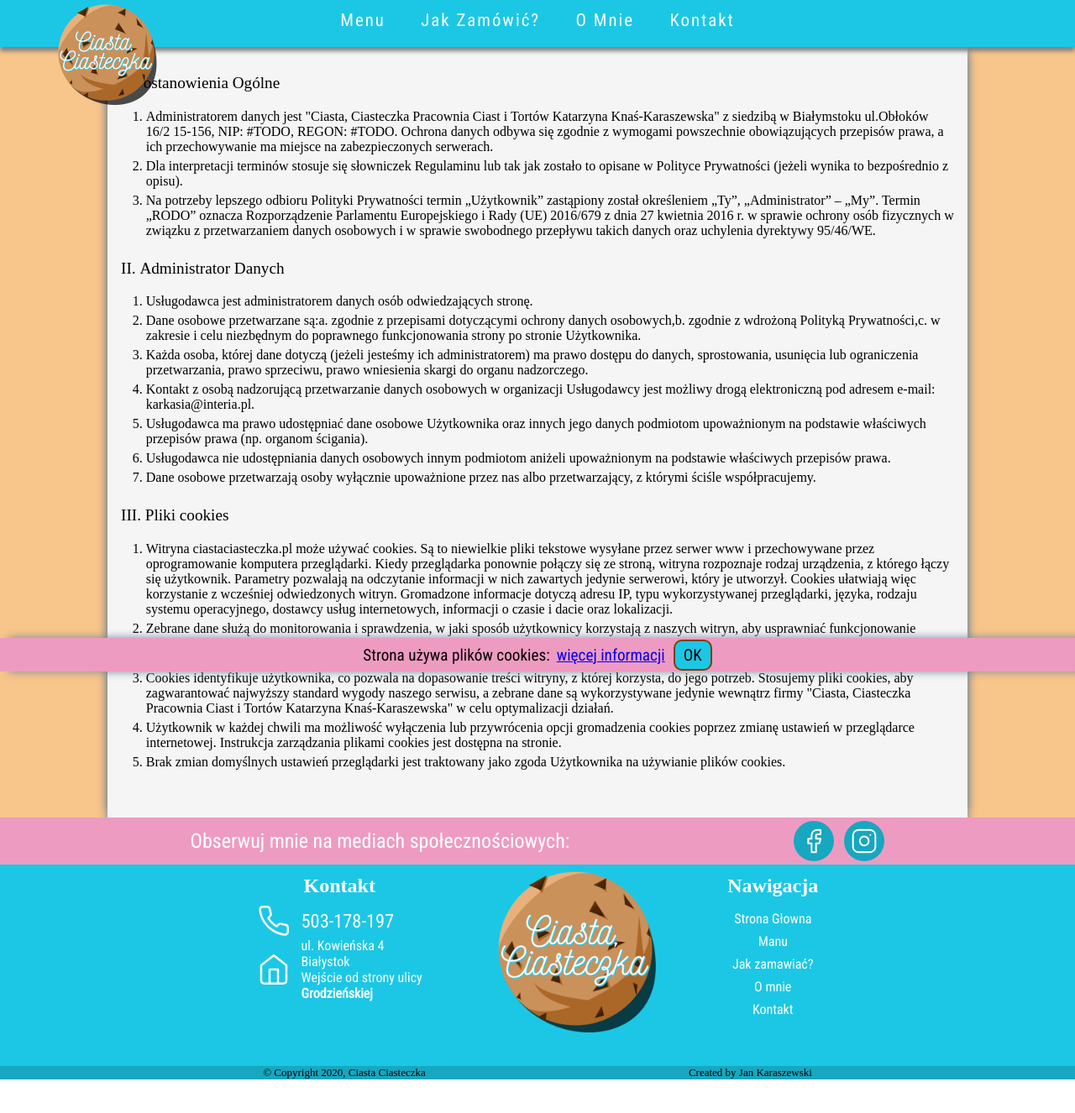
After one commit to JanekKar/ciasta-ciasteczka, a Django app: page /ciasteczka/ in a window 1280 px wide. The commit adds this page. Shown: the whole page at 84% size. Run offline with Django 3.2, Linux system fonts and the light colour scheme; data that the repository does not hold is empty.

Commit message:
Cookies information page and bar CSS touch-ups Polish URLs

```diff
--- a/src/ciasta_ciasteczka/static/ciasta_ciasteczka/styles/base.css
+++ b/src/ciasta_ciasteczka/static/ciasta_ciasteczka/styles/base.css
@@ -70,7 +70,7 @@ img {
 }
 
 /* Container for logo image */
-.logo-container {
+nav .logo-container {
     position: absolute;
     left: 5%;
     top: 0;
@@ -78,7 +78,7 @@ img {
     width: 125px;
 }
 
-.logo-container>.logo {
+nav .logo-container>.logo {
     width: fit-content;
 }
 
@@ -234,11 +234,24 @@ footer {
     bottom: 0;
 }
 
+footer.shifted {
+    margin-bottom: 5vh;
+}
+
 footer>.social-media-wrapper {
     width: 100%;
     padding: 0.5vh;
 
     background-color: var(--main-bg-accent);
+}
+
+
+footer .logo-container {
+    width: 200px;
+}
+
+footer .logo-container>.logo {
+    width: fit-content;
 }
 
 .social-media {
@@ -398,7 +411,7 @@ footer #contact {
         width: 90%;
     }
 
-    .logo-container {
+    nav .logo-container {
         left: 3%;
     }
 }
@@ -431,7 +444,11 @@ footer #contact {
         top: 100%;
     }
 
-    .logo-container {
+    footer.shifted {
+        margin-bottom: 7vh;
+    }
+
+    nav .logo-container {
         position: absolute;
         top: 0;
         z-index: 2;
@@ -552,6 +569,11 @@ footer #contact {
         padding: 0 1vw 0 1vw;
     }
 
+    footer .logo-container {
+        height: 30vh;
+        margin: auto;
+    }
+
     .columns-container>.column {
         align-items: center;
     }
--- /dev/null
+++ b/src/ciasta_ciasteczka/static/ciasta_ciasteczka/styles/cookie_bar.css
@@ -0,0 +1,58 @@
+.cookie-bar {
+    display: flex;
+    flex-direction: row;
+    justify-content: center;
+    align-items: center;
+
+    height: 5vh;
+    width: 100%;
+    max-height: 10vh;
+
+    position: fixed;
+    bottom: 0;
+    z-index: 5;
+
+    background-color: var(--main-bg-accent);
+    font-family: var(--roboto-font);
+    box-shadow: 10px 0 10px lightslategray;
+}
+
+.cookie-bar p,
+.cookie-bar span {
+    display: flex;
+    flex-direction: row;
+    justify-content: center;
+    font-size: 1.2rem;
+}
+
+.cookie-bar span {
+    border: 2px solid var(--chocolate);
+    background-color: var(--main-bg-primary);
+    padding: 5px 10px;
+    border-radius: 10px;
+    margin-left: 10px;
+    cursor: pointer;
+}
+
+.cookie-bar a {
+    padding-left: .5rem;
+    text-decoration: underline;
+}
+
+.cookie-bar.closed {
+    height: 0;
+    opacity: 0;
+    display: none;
+    max-height: 0;
+    transition: max-height .25 ease-in-out;
+}
+
+@media screen and (max-width: 768px) {
+    .cookie-bar p {
+        font-size: 1rem;
+    }
+
+    .cookie-bar {
+        height: 7vh;
+    }
+}
--- /dev/null
+++ b/src/ciasta_ciasteczka/static/ciasta_ciasteczka/styles/cookies.css
@@ -0,0 +1,33 @@
+ul {
+    list-style: upper-roman;
+    list-style-position: inside;
+    font-size: 1.2rem;
+}
+
+ul>li {
+    padding-bottom: 2%;
+}
+
+ol {
+    padding: 2% 0 0 3%;
+    font-size: 1rem;
+    list-style-position: outside;
+}
+
+ol>li {
+    padding-bottom: 5px;
+}
+
+.main-content-wrapper {
+    max-width: 1024px;
+    margin: auto;
+    padding: 4vh 2vh;
+    background-color: whitesmoke;
+    box-shadow: 0px 10px 10px lightslategray, 0px -10px 10px lightslategray;
+
+}
+
+
+main {
+    background-color: var(--section-darker-background);
+}
--- a/src/ciasta_ciasteczka/templates/ciasta_ciasteczka/base.html
+++ b/src/ciasta_ciasteczka/templates/ciasta_ciasteczka/base.html
@@ -5,9 +5,10 @@
 <head>
     <meta charset="UTF-8" />
     <meta name="viewport" content="width=device-width, initial-scale=1.0" />
-    <title>{% block title %}{% endblock title %}</title>
+    <title>{% block title %}{% endblock title %} | Ciasta, Ciasteczka</title>
     <link rel="icon" href=" {% static 'ciasta_ciasteczka/assets/logo/CiastaCiasteczka_500px.png' %} " />
     <link rel="stylesheet" href=" {% static 'ciasta_ciasteczka/styles/base.css' %} " />
+    <link rel="stylesheet" href=" {% static 'ciasta_ciasteczka/styles/cookie_bar.css' %} " />
     <link rel="stylesheet" href="https://fonts.googleapis.com/css2?family=Roboto+Condensed&display=swap"/>
     {% block styles %}
     {% endblock styles %}
@@ -15,6 +16,7 @@
 </head>
 
 <body>
+    {%include 'ciasta_ciasteczka/cookie_bar.html'%}
     <div class="spinner-wrapper">
         <div class="lds-ring">
             <div></div>
@@ -74,7 +76,7 @@
         {% block main-content %}
         {% endblock main-content %}
     </main>
-    <footer>
+    <footer class='shifted'>
         <div class="social-media-wrapper">
             <div class="social-media">
                 <p>Obserwuj mnie na mediach społecznościowych:</p>
@@ -95,13 +97,13 @@
             </div>
         </div>
         <div class="columns-container">
-            <div class="column-wrapper">
+            {% comment %} <div class="column-wrapper">
                 <div class="column" id="information">
                     <h2>Informacje</h2>
                     <p>Ciasta ciasteczka, to mała firma wykonująca wypieki na zamówienie.</p>
                 </div>
-            </div>
-            <div class="vertical-line"></div>
+            </div> {% endcomment %}
+            {% comment %} <div class="vertical-line"></div> {% endcomment %}
             <div class="column-wrapper id=" contact"">
                 <div class="column">
 
@@ -123,8 +125,11 @@
                         </p>
                     </div>
                 </div>
-            </div>
-            <div class="vertical-line"></div>
+            </div><div class="logo-container">
+            <a class="logo" href="/#top">
+                <img class="logo-img" src=" {% static 'ciasta_ciasteczka/assets/logo/CiastaCiasteczka_500px.png' %}"
+                    alt="Ciasta ciasteczka logo" /></a>
+        </div>
             <div class="column-wrapper">
                 <div class="column">
                     <h2>Nawigacja</h2>
--- /dev/null
+++ b/src/ciasta_ciasteczka/templates/ciasta_ciasteczka/cookie_bar.html
@@ -0,0 +1,11 @@
+<div class="cookie-bar">
+    <p>Strona używa plików cookies: <a href="{% url 'ciasta_ciasteczka:cookies' %}"> więcej informacji</a> </p>
+    <span onclick="close_bar()">OK</span>
+</div>
+
+<script>
+    function close_bar() {
+        document.querySelector('.cookie-bar').classList.add('closed');
+        document.querySelector('footer').classList.remove('shifted');
+    }
+</script>
--- /dev/null
+++ b/src/ciasta_ciasteczka/templates/ciasta_ciasteczka/cookies.html
@@ -0,0 +1,111 @@
+{% extends 'ciasta_ciasteczka/base.html' %}
+{% load static %}
+{% block styles %}
+<link rel="stylesheet" href=" {% static 'ciasta_ciasteczka/styles/cookies.css' %} " />
+{% endblock styles %}
+
+{% block title%}
+Polityka Coookie
+{%endblock title%}
+
+{% block main-content %}
+<div class="main-content-wrapper">
+    <ul>
+        <li>Postanowienia Ogólne
+            <ol>
+
+                <li>Administratorem danych jest "Ciasta, Ciasteczka Pracownia Ciast i Tortów Katarzyna Knaś-Karaszewska"
+                    z
+                    siedzibą
+                    w Białymstoku ul.Obłoków 16/2 15-156, NIP: #TODO, REGON: #TODO. Ochrona danych odbywa się zgodnie z
+                    wymogami
+                    powszechnie obowiązujących przepisów prawa, a ich przechowywanie ma miejsce na zabezpieczonych
+                    serwerach.</li>
+                <li>Dla interpretacji terminów stosuje się słowniczek Regulaminu lub tak jak zostało to opisane w
+                    Polityce
+                    Prywatności (jeżeli wynika to bezpośrednio z opisu).</li>
+                <li>Na potrzeby lepszego odbioru Polityki Prywatności termin „Użytkownik” zastąpiony został określeniem
+                    „Ty”,
+                    „Administrator” – „My”. Termin „RODO” oznacza Rozporządzenie Parlamentu Europejskiego i Rady (UE)
+                    2016/679 z
+                    dnia 27 kwietnia 2016 r. w sprawie ochrony osób fizycznych w związku z przetwarzaniem danych
+                    osobowych i
+                    w
+                    sprawie swobodnego przepływu takich danych oraz uchylenia dyrektywy 95/46/WE.</li>
+                <!-- <li>Szanujemy prawo do prywatności i dbamy o bezpieczeństwo danych. W tym celu używany jest m.in. bezpieczny protokół szyfrowania komunikacji (SSL).</li> -->
+            </ol>
+        </li>
+        <li>Administrator Danych
+            <ol>
+
+                <li>Usługodawca jest administratorem danych osób odwiedzających stronę.</li>
+                <li>Dane osobowe przetwarzane są:a. zgodnie z przepisami dotyczącymi ochrony danych osobowych,b. zgodnie
+                    z
+                    wdrożoną
+                    Polityką Prywatności,c. w zakresie i celu niezbędnym do poprawnego funkcjonowania strony po stronie
+                    Użytkownika.
+                </li>
+                <li>Każda osoba, której dane dotyczą (jeżeli jesteśmy ich administratorem) ma prawo dostępu do danych,
+                    sprostowania,
+                    usunięcia lub ograniczenia przetwarzania, prawo sprzeciwu, prawo wniesienia skargi do organu
+                    nadzorczego.</li>
+                <li>Kontakt z osobą nadzorującą przetwarzanie danych osobowych w organizacji Usługodawcy jest możliwy
+                    drogą
+                    elektroniczną pod adresem e-mail: karkasia@interia.pl.</li>
+                <li>Usługodawca ma prawo udostępniać dane osobowe Użytkownika oraz innych jego danych podmiotom
+                    upoważnionym
+                    na
+                    podstawie właściwych przepisów prawa (np. organom ścigania).</li>
+                <li>Usługodawca nie udostępniania danych osobowych innym podmiotom aniżeli upoważnionym na podstawie
+                    właściwych
+                    przepisów prawa.</li>
+                <li>Dane osobowe przetwarzają osoby wyłącznie upoważnione przez nas albo przetwarzający, z którymi
+                    ściśle
+                    współpracujemy.</li>
+            </ol>
+
+        </li>
+
+        <li>Pliki cookies
+            <ol>
+
+                <li>Witryna ciastaciasteczka.pl może używać cookies. Są to niewielkie pliki tekstowe wysyłane przez
+                    serwer
+                    www i przechowywane przez oprogramowanie komputera przeglądarki. Kiedy przeglądarka ponownie połączy
+                    się
+                    ze
+                    stroną, witryna rozpoznaje rodzaj urządzenia, z którego łączy się użytkownik. Parametry pozwalają na
+                    odczytanie
+                    informacji w nich zawartych jedynie serwerowi, który je utworzył. Cookies ułatwiają więc korzystanie
+                    z
+                    wcześniej odwiedzonych witryn. Gromadzone informacje dotyczą adresu IP, typu wykorzystywanej
+                    przeglądarki, języka,
+                    rodzaju systemu operacyjnego, dostawcy usług internetowych, informacji o czasie i dacie oraz
+                    lokalizacji.</li>
+                <li>Zebrane dane służą do monitorowania i sprawdzenia, w jaki sposób użytkownicy korzystają z naszych
+                    witryn, aby usprawniać funkcjonowanie serwisu zapewniając bardziej efektywną i bezproblemową
+                    nawigację.
+                    Monitorowania informacji o użytkownikach dokonujemy korzystając z narzędzia Google Analytics, które
+                    rejestruje
+                    zachowanie użytkownika na stronie.</li>
+                <li>Cookies identyfikuje użytkownika, co pozwala na dopasowanie treści witryny, z której korzysta, do
+                    jego
+                    potrzeb. Stosujemy pliki cookies, aby zagwarantować najwyższy standard wygody naszego serwisu, a
+                    zebrane
+                    dane są
+                    wykorzystywane jedynie wewnątrz firmy "Ciasta, Ciasteczka Pracownia Ciast i Tortów Katarzyna
+                    Knaś-Karaszewska" w celu optymalizacji działań.</li>
+                <li>Użytkownik w każdej chwili ma możliwość wyłączenia lub przywrócenia opcji gromadzenia cookies
+                    poprzez
+                    zmianę ustawień w przeglądarce internetowej. Instrukcja zarządzania plikami cookies jest dostępna na
+                    stronie.</li>
+                <li>Brak zmian domyślnych ustawień przeglądarki jest traktowany jako zgoda Użytkownika na używianie
+                    plików
+                    cookies.</li>
+            </ol>
+
+        </li>
+    </ul>
+</div>
+
+{% endblock main-content %}
--- a/src/ciasta_ciasteczka/templates/ciasta_ciasteczka/index.html
+++ b/src/ciasta_ciasteczka/templates/ciasta_ciasteczka/index.html
@@ -2,7 +2,7 @@
 {% load static %}
 
 {% block title %}
-Ciasta, ciasteczka
+Strona Główna
 {% endblock title %}
 
 
--- a/src/ciasta_ciasteczka/templates/ciasta_ciasteczka/menu.html
+++ b/src/ciasta_ciasteczka/templates/ciasta_ciasteczka/menu.html
@@ -3,7 +3,7 @@
 
 
 {% block title %}
-Menu - Ciasta, ciasteczka
+Menu
 {% endblock title %}
 
 {% block styles %}
--- a/src/ciasta_ciasteczka/templates/ciasta_ciasteczka/product.html
+++ b/src/ciasta_ciasteczka/templates/ciasta_ciasteczka/product.html
@@ -3,7 +3,7 @@
 
 
 {% block title %}
-{{product.name}} - Ciasta, ciasteczka
+{{product.name}}
 {% endblock title %}
 
 {% block styles %}
--- a/src/ciasta_ciasteczka/urls.py
+++ b/src/ciasta_ciasteczka/urls.py
@@ -10,8 +10,9 @@ app_name = "ciasta_ciasteczka"
 urlpatterns = [
     path('', views.index, name="index"),
     path('menu/', views.menu, name="menu"),
-    path('category/<str:category_slug>', views.category, name="category"),
-    path('product/<int:product_id>', views.product_details, name="product_details"),
+    path('kategorie/<str:category_slug>', views.category, name="category"),
+    path('produkt/<int:product_id>', views.product_details, name="product_details"),
+    path('ciasteczka/', views.cookies, name="cookies"),
     path('404/', views.handler404_test, name='404'),
 ]
 
--- a/src/ciasta_ciasteczka/views.py
+++ b/src/ciasta_ciasteczka/views.py
@@ -99,6 +99,16 @@ def menu(request):
     return HttpResponse(template.render(context))
 
 
+def cookies(request):
+    template_name = 'ciasta_ciasteczka/cookies.html'
+    template = loader.get_template(template_name)
+    context = {
+        "": "",
+    }
+    context.update(get_default_context())
+    return HttpResponse(template.render(context))
+
+
 def handler404_test(request):
     context = get_default_context()
     context.update({'error_500': True,
```
Also changed, not shown: src/ciasta_ciasteczka/static/ciasta_ciasteczka/styles/error_page.css (+18 -0 lines).
